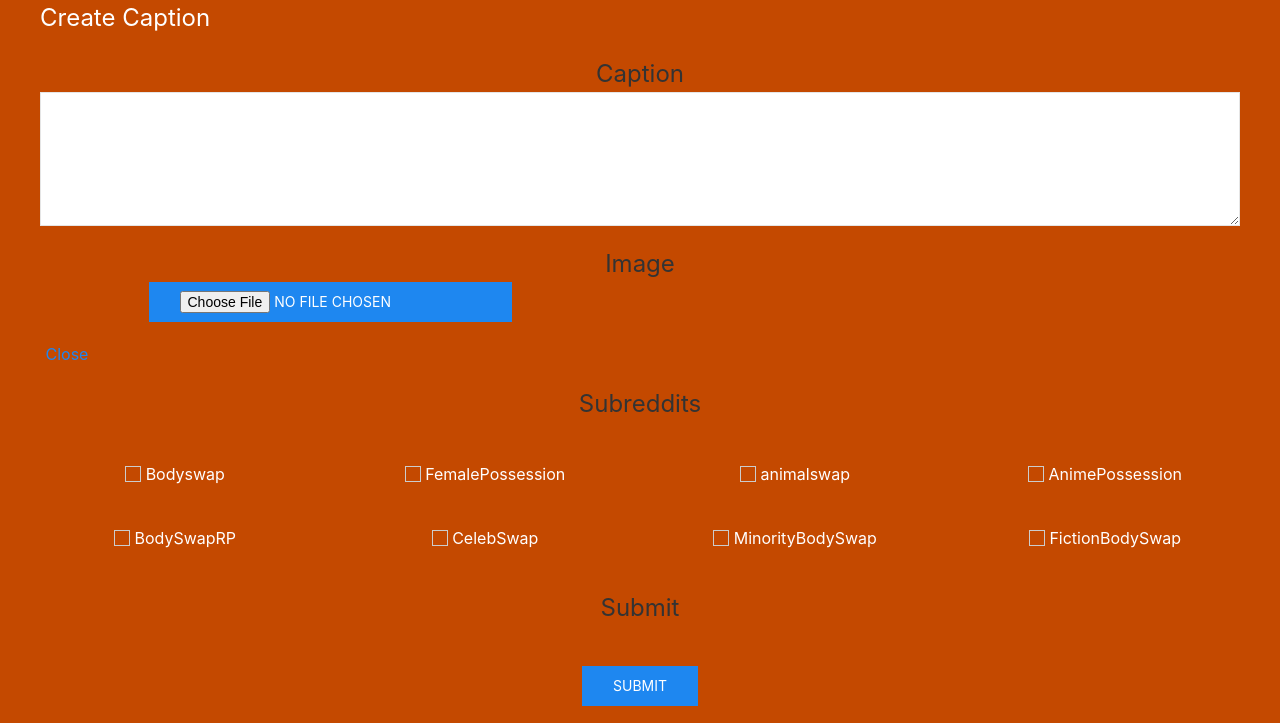
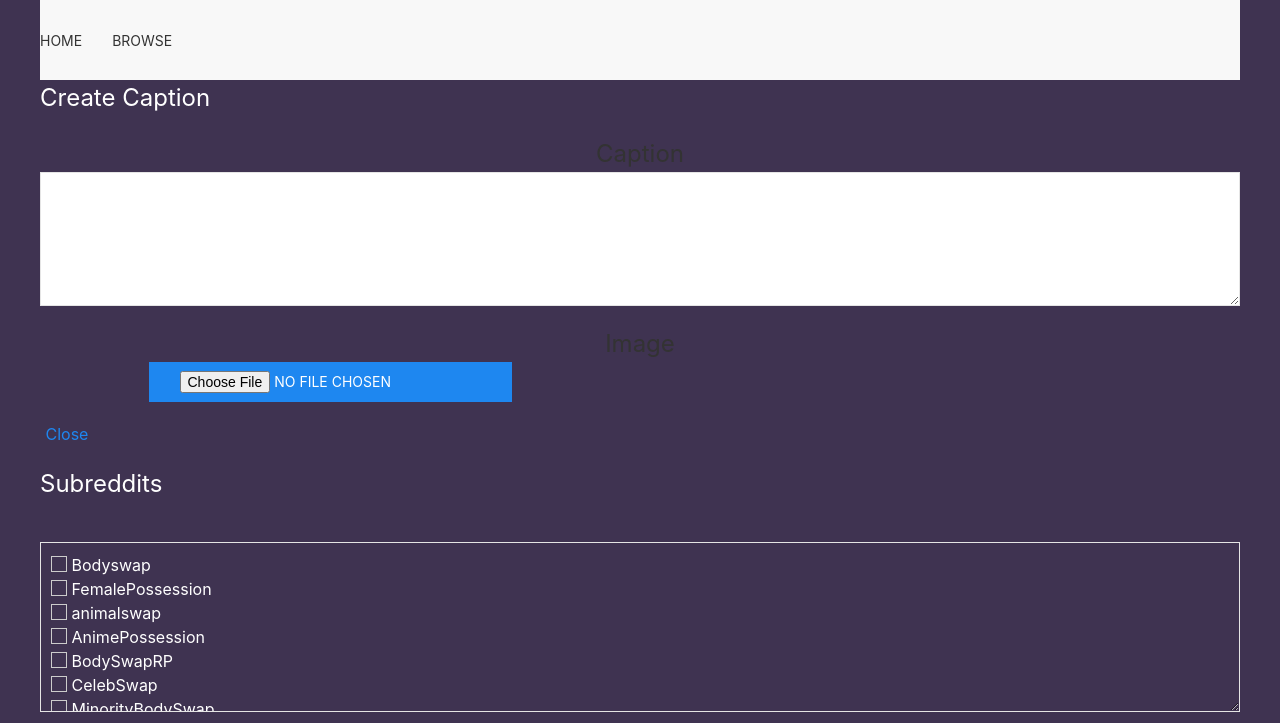
Before and after one commit to maartendonkersloot/captionflask, a Flask app: page / in a window 1280 px wide. Shown: the top 723 px of the page. Run offline with Flask 2, Linux system fonts and the light colour scheme; data comes from the database, SQL or seed files in the repository; both versions use the stored data as it was after the commit; some libraries are stand-ins or nearby versions.

Commit message:
changed styling, start off browsing

```diff
--- a/app.py
+++ b/app.py
@@ -1,7 +1,7 @@
 import base64
 
 import requests
-from flask import Flask, request
+from flask import Flask, request,jsonify
 from flask import render_template
 import json
 
@@ -10,6 +10,7 @@ import json
 import praw
 from db import get_db, insert_post, get_posts, get_post, edit_post, del_post
 from subreddit_custom import SubredditCustom
+import os
 
 subreddits = {
     'Bodyswap': SubredditCustom(['bodyswap'], 'bodyswap'),
@@ -31,6 +32,26 @@ def hello_world():  # put application's code here
     return render_template("index.html", posts=posts, posts_copy=posts, subreddits=subreddits)
 
 
+@app.route('/browse')
+def browse():  # put application's code here
+    # Import the os module
+
+    # Get the current working directory
+    cwd = os.getcwd()
+    my_list = os.listdir(cwd)
+    print("Current working directory: {0}".format(cwd))
+    print(my_list)
+    return render_template("browse.html", currentdir=cwd, currentfiles=my_list)
+
+@app.route('/dir', methods=['POST'])
+def getdir_up():
+    print(request)
+    print(request.get_json())
+    dirr = request.form['dir']
+    path_parent = os.path.dirname(dirr)
+    my_list = os.listdir(path_parent)
+    return jsonify(currentdir=path_parent, currentfiles=my_list)
+
 def return_main():
     posts = get_posts()
     return render_template("for.html", posts=posts, posts_copy=posts, subreddits=subreddits)
@@ -43,7 +64,7 @@ def handle_data():
     imgur_link, image_string = upload_to_imgur(request)
     file = request.files['file']
     image_stringd = base64.b64encode(file.read())
-    insert_post(caption, imgur_link, subredditsdds,image_stringd)
+    insert_post(caption, imgur_link, subredditsdds, image_stringd)
     return return_main()
 
 
@@ -97,7 +118,7 @@ def post_reddit(caption, link, subredditstring):
         user_agent="script by guy on SO",
         username="swapper_rp",
     )
-    if(subredditstring == "FemalePossession"):
+    if (subredditstring == "FemalePossession"):
         subreddit = reddit.subreddit(subredditstring)
         subreddit.submit(caption, url=link, flair_id="53eb82f2-9f50-11eb-9d6d-0ec13961dd49")
     else:
@@ -132,4 +153,4 @@ def check_rules(caption, subreddit):
 
 
 if __name__ == '__main__':
-    app.run()
+    app.run(host="0.0.0.0")
--- /dev/null
+++ b/static/css/style.css
@@ -0,0 +1,35 @@
+.bg-image {
+    position: fixed;
+    z-index: -20;
+    display: block;
+    width: 100%;
+    height: 100%;
+    background-size: cover;
+    background-color: #1F1D36;
+    background-repeat: no-repeat;
+}
+
+.text_color {
+    color: #FFFFFF;
+}
+
+.custom_container {
+    background-color: #3F3351;
+    color: white;
+}
+
+.uk-table-striped tbody tr:nth-of-type(2n):last-child, .uk-table-striped > tr:nth-of-type(2n):last-child {
+    border-bottom: 1px solid #e5e5e5;
+    background-color: white;
+    color: black;
+}
+
+    input[type=checkbox],
+      input[type=radio] {
+        vertical-align: middle;
+        position: relative;
+        bottom: 1px;
+      }
+      input[type=radio] {
+        bottom: 2px;
+      }
--- /dev/null
+++ b/static/js/previewfile.js
@@ -0,0 +1,14 @@
+function previewFile(input) {
+    var file = $("input[type=file]").get(0).files[0];
+
+    if (file) {
+        var reader = new FileReader();
+
+        reader.onload = function () {
+            $("#preview_img").attr("src", reader.result);
+            $("#preview_img2").attr("src", reader.result);
+        }
+
+        reader.readAsDataURL(file);
+    }
+}
--- /dev/null
+++ b/templates/base.html
@@ -0,0 +1,36 @@
+<!DOCTYPE html>
+<html lang="en">
+<head>
+    <meta charset="UTF-8">
+    <title>CaptionCenter</title>
+    <link rel="stylesheet" href="https://cdn.jsdelivr.net/npm/uikit@3.9.3/dist/css/uikit.min.css"/>
+    <script src="//ajax.googleapis.com/ajax/libs/jquery/1.9.1/jquery.min.js"></script>
+    <script src="https://pagination.js.org/dist/2.1.5/pagination.min.js"></script>
+    <script src="https://cdn.jsdelivr.net/npm/uikit@3.9.3/dist/js/uikit.min.js"></script>
+    <script src="https://cdn.jsdelivr.net/npm/uikit@3.9.3/dist/js/uikit-icons.min.js"></script>
+    <script src="https://cdnjs.cloudflare.com/ajax/libs/jquery-modal/0.9.1/jquery.modal.min.js"></script>
+    <link rel="stylesheet" href="https://cdnjs.cloudflare.com/ajax/libs/jquery-modal/0.9.1/jquery.modal.min.css"/>
+    <link rel="stylesheet" type="text/css" href="{{ url_for('static',filename='css/style.css') }}">
+    <script src="{{ url_for('static',filename='js/previewfile.js') }}"></script>
+</head>
+<body>
+<div class="bg-image">
+</div>
+<div class="uk-container custom_container">
+
+    <nav class="uk-navbar-container" uk-navbar>
+        <div class="uk-navbar-left">
+
+            <ul class="uk-navbar-nav">
+                <li class="uk-active"><a href="{{ url_for('hello_world') }}">Home</a>
+                </li>
+                <li class="uk-active"><a href="{{ url_for('browse') }}">Browse</a>
+                </li>
+            </ul>
+
+        </div>
+    </nav>
+    {% block content %} {% endblock %}
+</div>
+</body>
+</html>
--- a/templates/for.html
+++ b/templates/for.html
@@ -4,7 +4,7 @@
 
 
 <table class="uk-table">
-    <tr style="background-color: gray; color: white;">
+        <tr style="background-color: #41444B; color: white;">
         <th style="color: white">Posted?</th>
         <th style="color: white">Caption</th>
         <th style="color: white">Picture</th>
@@ -14,18 +14,18 @@
     </tr>
 
     {% for i in posts %}
-        <tr style="background-color: gray;">
+        <tr style="background-color: #52575D;">
 
             {% if i[4] == 0 %}
                 <td style="background-color: green"> Good for posting</td>
             {% endif %}
             {% if i[4] == 1 %}
-                <td style="background-color: red"> Already posted</td>
+                <td style="background-color: #A44444"> Already posted</td>
             {% endif %}
             <td>
                 <textarea class="uk-textarea" name="caption_edit" maxlength="240" id="{{ i[0] }}"
                           required>{{ i[2] }}</textarea>
-                <button class="uk-button uk-button-primary edit" name="{{ i[0] }}">Save changes</button>
+                <button class="uk-button uk-button-primary edit" style="margin-top:10px;" name="{{ i[0] }}">Save changes</button>
             </td>
             <td>
                 <a href="#ex1{{ i[0] }}" rel="modal:open">
--- a/templates/index.html
+++ b/templates/index.html
@@ -1,70 +1,5 @@
-<!DOCTYPE html>
-<html lang="en">
-<head>
-    <meta charset="UTF-8">
-    <title>Title</title>
-    <!-- UIkit CSS -->
-    <link rel="stylesheet" href="https://cdn.jsdelivr.net/npm/uikit@3.9.3/dist/css/uikit.min.css"/>
-    <script src="//ajax.googleapis.com/ajax/libs/jquery/1.9.1/jquery.min.js"></script>
-    <script src="https://pagination.js.org/dist/2.1.5/pagination.min.js"></script>
-    <!-- UIkit JS -->
-    <script src="https://cdn.jsdelivr.net/npm/uikit@3.9.3/dist/js/uikit.min.js"></script>
-    <script src="https://cdn.jsdelivr.net/npm/uikit@3.9.3/dist/js/uikit-icons.min.js"></script>
-
-    <script src="https://cdnjs.cloudflare.com/ajax/libs/jquery-modal/0.9.1/jquery.modal.min.js"></script>
-    <link rel="stylesheet" href="https://cdnjs.cloudflare.com/ajax/libs/jquery-modal/0.9.1/jquery.modal.min.css"/>
-    <style>
-        .bg-image {
-            position: fixed;
-            z-index: -20;
-            display: block;
-            width: 100%;
-            height: 100%;
-            -webkit-filter: blur(3px);
-            -moz-filter: blur(3px);
-            -o-filter: blur(3px);
-            -ms-filter: blur(3px);
-            filter: blur(3px);
-            background-size: cover;
-            background-color: #F9C784;
-            background-repeat: no-repeat;
-        }
-
-        .custom_container {
-            background-color: #C44900;
-            color: white;
-        }
-
-        .uk-table-striped tbody tr:nth-of-type(2n):last-child, .uk-table-striped > tr:nth-of-type(2n):last-child {
-            border-bottom: 1px solid #e5e5e5;
-            background-color: white;
-            color: black;
-        }
-    </style>
-</head>
-<body>
-
-<script>
-    function previewFile(input) {
-        var file = $("input[type=file]").get(0).files[0];
-
-        if (file) {
-            var reader = new FileReader();
-
-            reader.onload = function () {
-                $("#preview_img").attr("src", reader.result);
-                $("#preview_img2").attr("src", reader.result);
-
-            }
-
-            reader.readAsDataURL(file);
-        }
-    }
-</script>
-
-<div class="bg-image">
-</div>
-<div class="uk-container custom_container">
+{% extends 'base.html' %}
+{% block content %}
 
 
         <form id="formid" method="post" enctype=multipart/form-data>
@@ -104,25 +39,28 @@
                 <!-- Link to open the modal -->
 
 
-            <div class="uk-child-width-1-1@s uk-text-center uk-grid uk-margin" uk-grid="">
+                <div class="uk-child-width-1-1@s uk-grid uk-margin" uk-grid="">
                     <div class="uk-first-column">
-                    <label class="uk-form-label uk-text-large" for="form-stacked-text">Subreddits</label>
+                        <label class="uk-form-label uk-text-large text_color" for="form-stacked-text">Subreddits</label>
                     </div>
 
                     <div class="uk-first-column">
-                    <div class="uk-child-width-1-4@s uk-text-center" uk-grid>
+                        <div class="uk-panel uk-panel-scrollable">
+                            <div class="">
                                 {% for sub in subreddits %}
                                     <div>
                                         <label>
-                                    <input class="uk-checkbox subreddit" type="checkbox" value="{{ sub }}"> {{ sub }}
+                                            <input class="uk-checkbox subreddit" type="checkbox"
+                                                   value="{{ sub }}"> {{ sub }}
                                         </label>
                                     </div>
                                 {% endfor %}
                             </div>
                         </div>
+                    </div>
 
                     <div class="uk-first-column">
-                    <label class="uk-form-label uk-text-large " for="form-stacked-text">Submit</label>
+                        <label class="uk-form-label uk-text-large text_color" for="form-stacked-text">Submit</label>
                     </div>
 
                     <div class="uk-first-column">
@@ -140,7 +78,6 @@
         </div>
 
 
-</div>
 
 
     <script type=text/javascript>
@@ -242,5 +179,4 @@
         });
     </script>
 
-</body>
-</html>
+{% endblock %}
```
Also changed, not shown: templates/browse.html (added, +41 -0 lines), database.db. Lines whose indentation alone changed are shown as unchanged.
